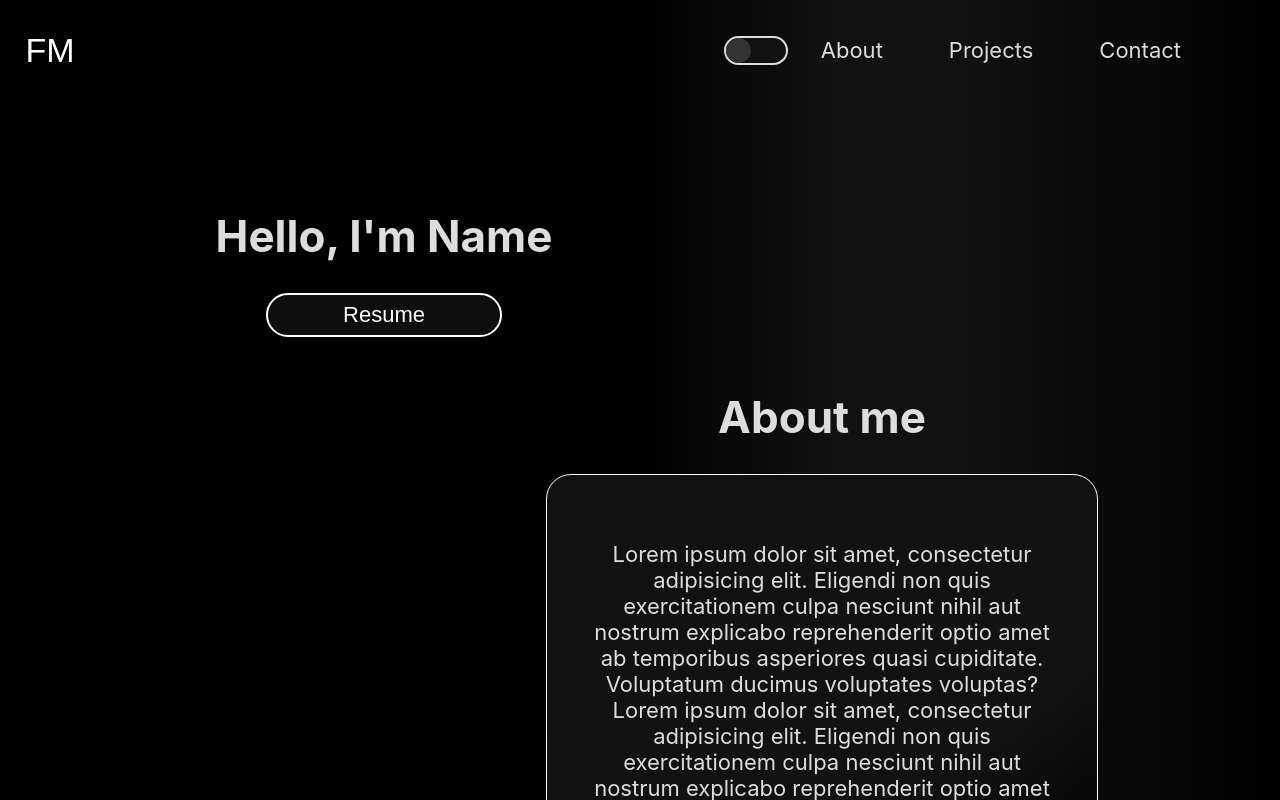
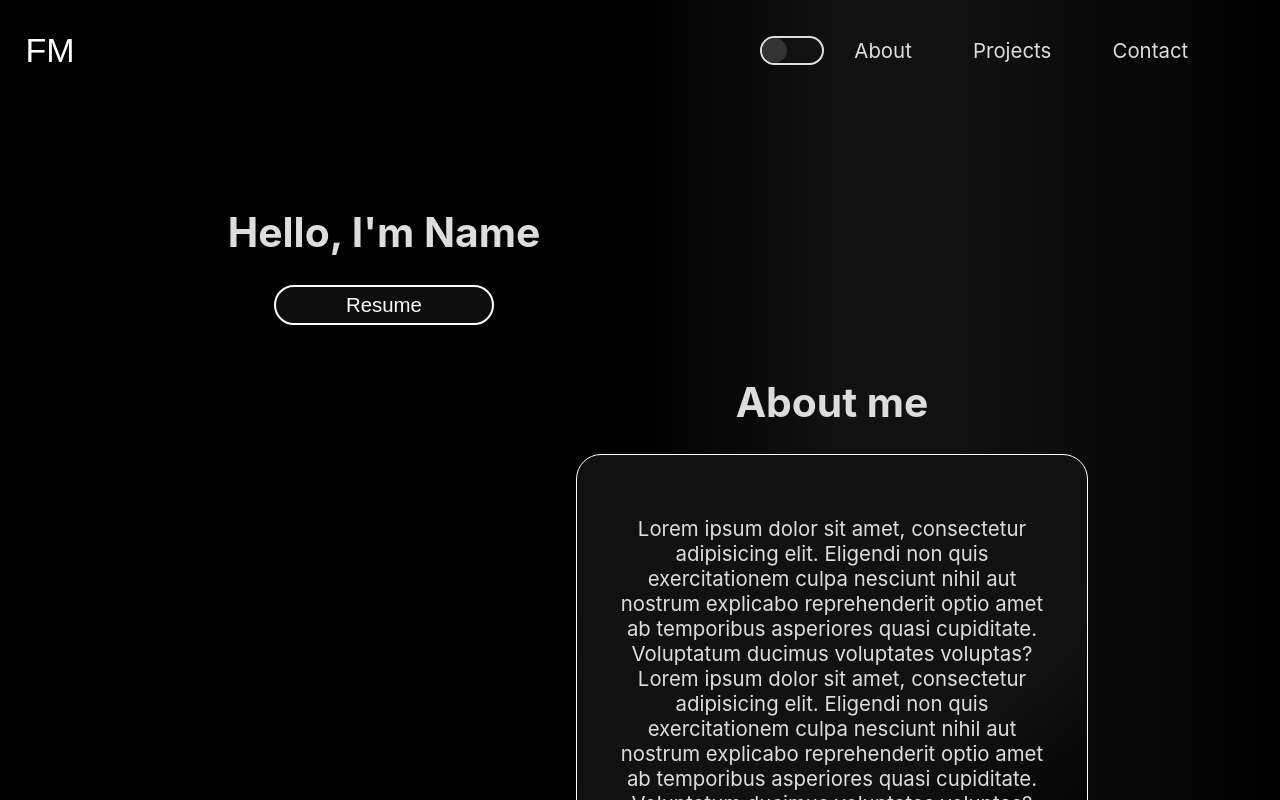
Before and after one commit to Faboid/portfolio, a React (Create React App) app: page / in a window 1280 px wide. Shown: the top 800 px of the page. Built offline with nearby package versions, Linux system fonts and the light colour scheme; the HTML template or start-up script is replaced by a standard one.

Commit message:
Set up variable font size based on screen size.

```diff
--- a/src/index.css
+++ b/src/index.css
@@ -4,7 +4,7 @@
 }
 
 html {
-  font-size: 22px;
+  font-size: calc(10px + 0.5vw + 0.5vh);
 }
 
 body {
@@ -22,9 +22,3 @@ code {
   font-family: source-code-pro, Menlo, Monaco, Consolas, 'Courier New',
     monospace;
 }
-
-@media (min-width: 3000px) {
-  html {
-    font-size: 44px;
-  }
-}
```
